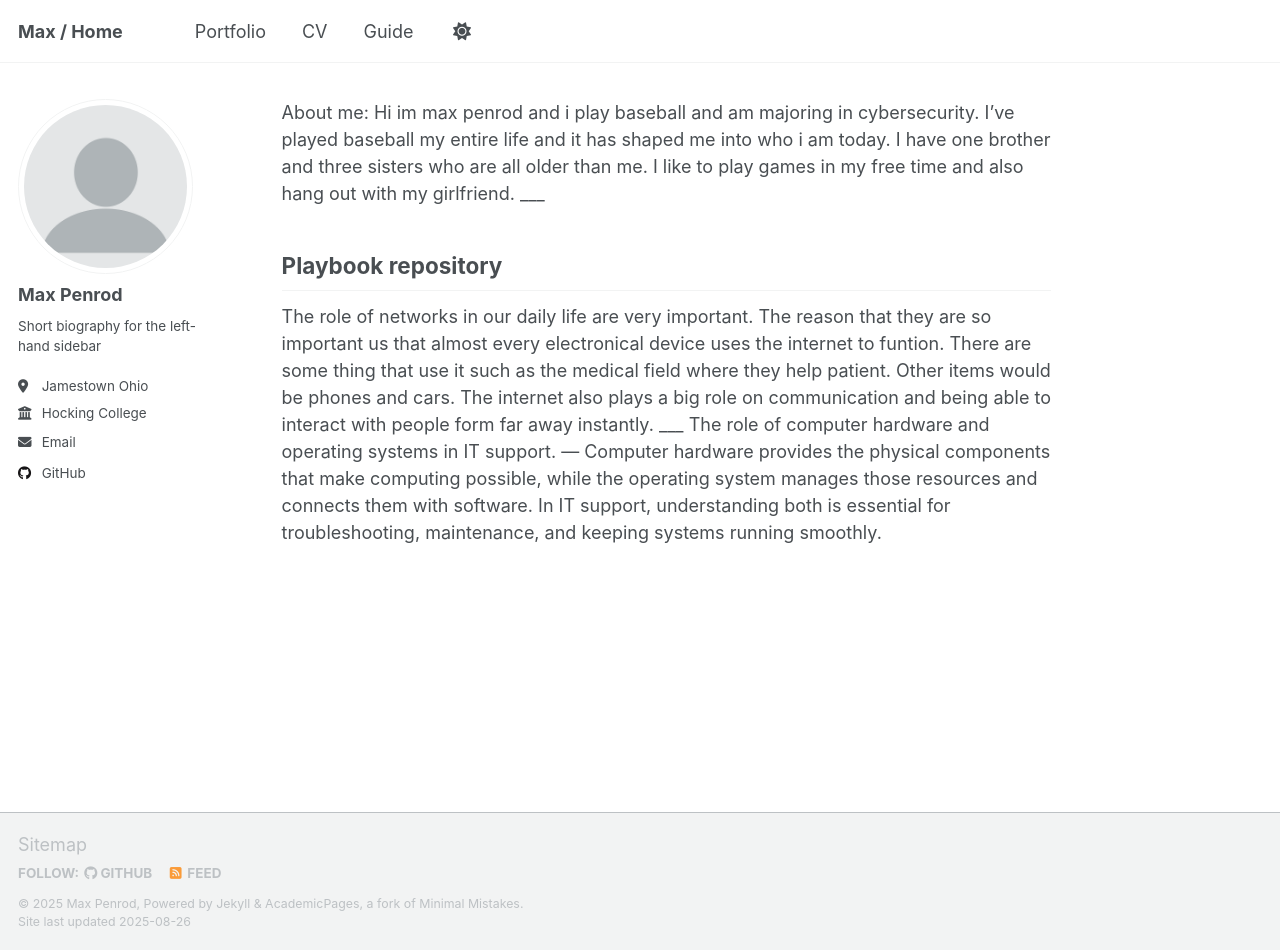
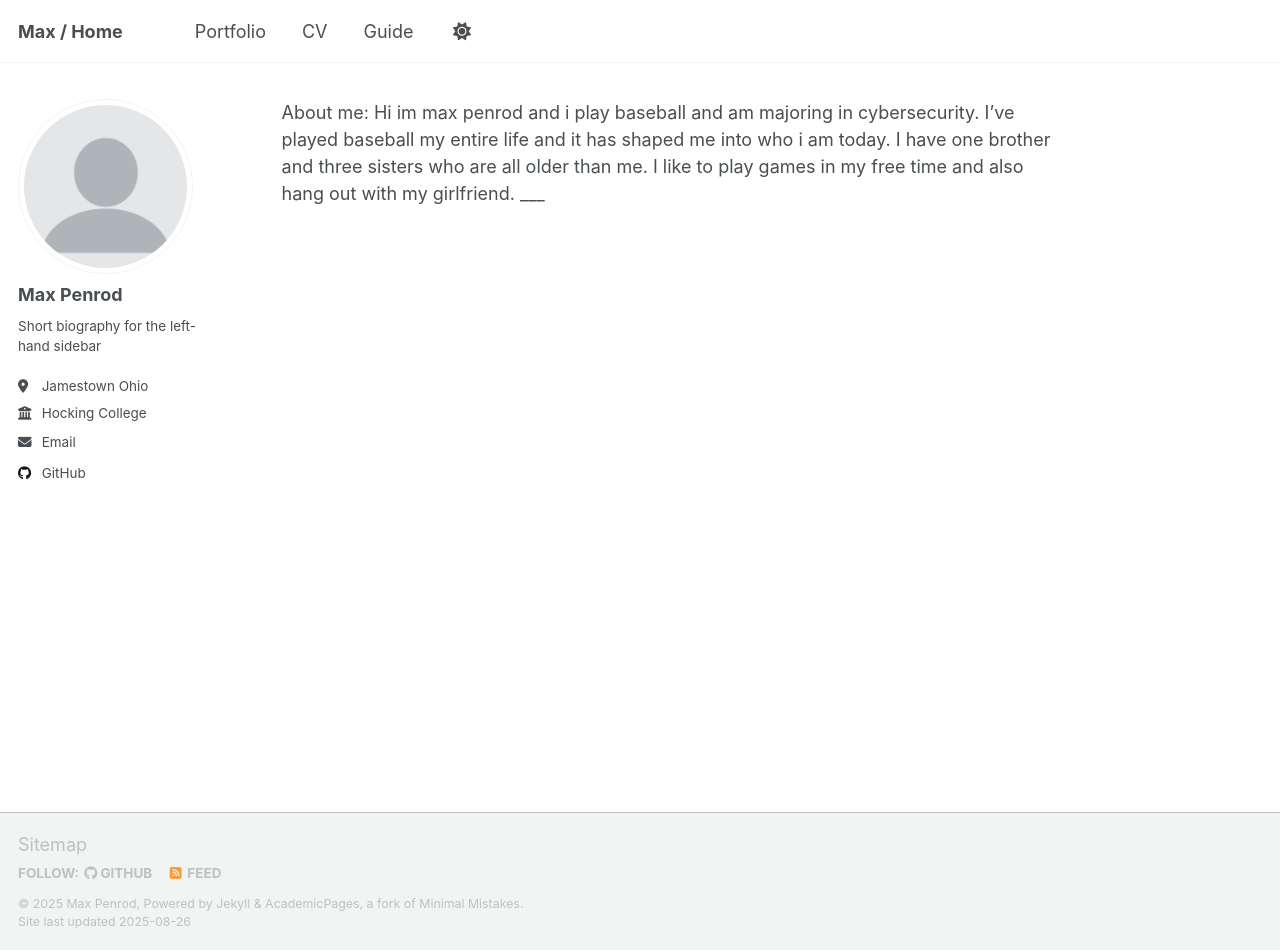
Before and after one commit to penrodm-gif/penrodm.github.io, a Jekyll site: the page built from _pages/about.md, in a window 1280 px wide and 950 px high. Built offline with Jekyll 4.4.1, drawn with Linux system fonts in a browser that asks for light colours; a script that is not in the unit is left out.

Commit message:
Update about.md

```diff
--- a/_pages/about.md
+++ b/_pages/about.md
@@ -9,12 +9,3 @@ redirect_from:
 
 About me: Hi im max penrod and i play baseball and am majoring in cybersecurity. I've played baseball my entire life and it has shaped me into who i am today. I have one brother and three sisters who are all older than me. I like to play games in my free time and also hang out with my girlfriend.
 ___
-
-Playbook repository
-----
-
-The role of networks in our daily life are very important. The reason that they are so important us that almost every electronical device uses the internet to funtion. There are some thing that use it such as the medical field where they help patient. Other items would be phones and cars. The internet also plays a big role on communication and being able to interact with people form far away instantly.
-___
-The role of computer hardware and operating systems in IT support.
----
-Computer hardware provides the physical components that make computing possible, while the operating system manages those resources and connects them with software. In IT support, understanding both is essential for troubleshooting, maintenance, and keeping systems running smoothly.
```
